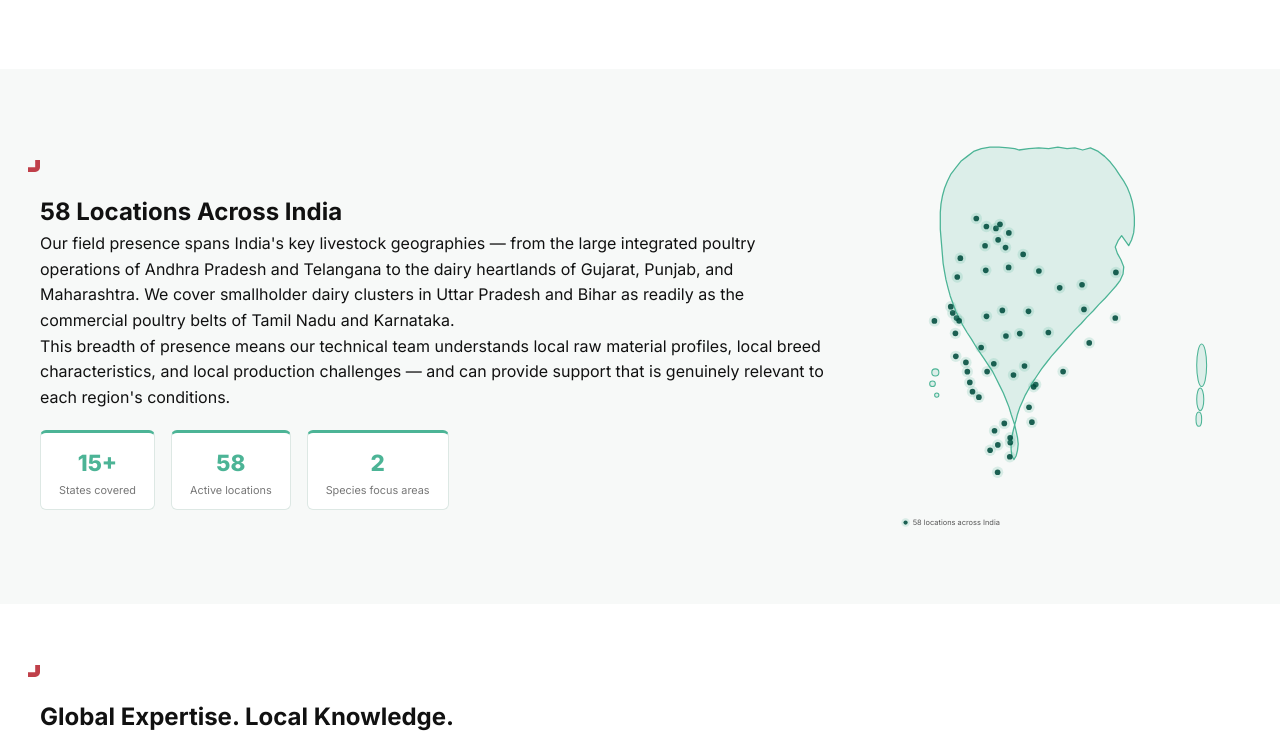
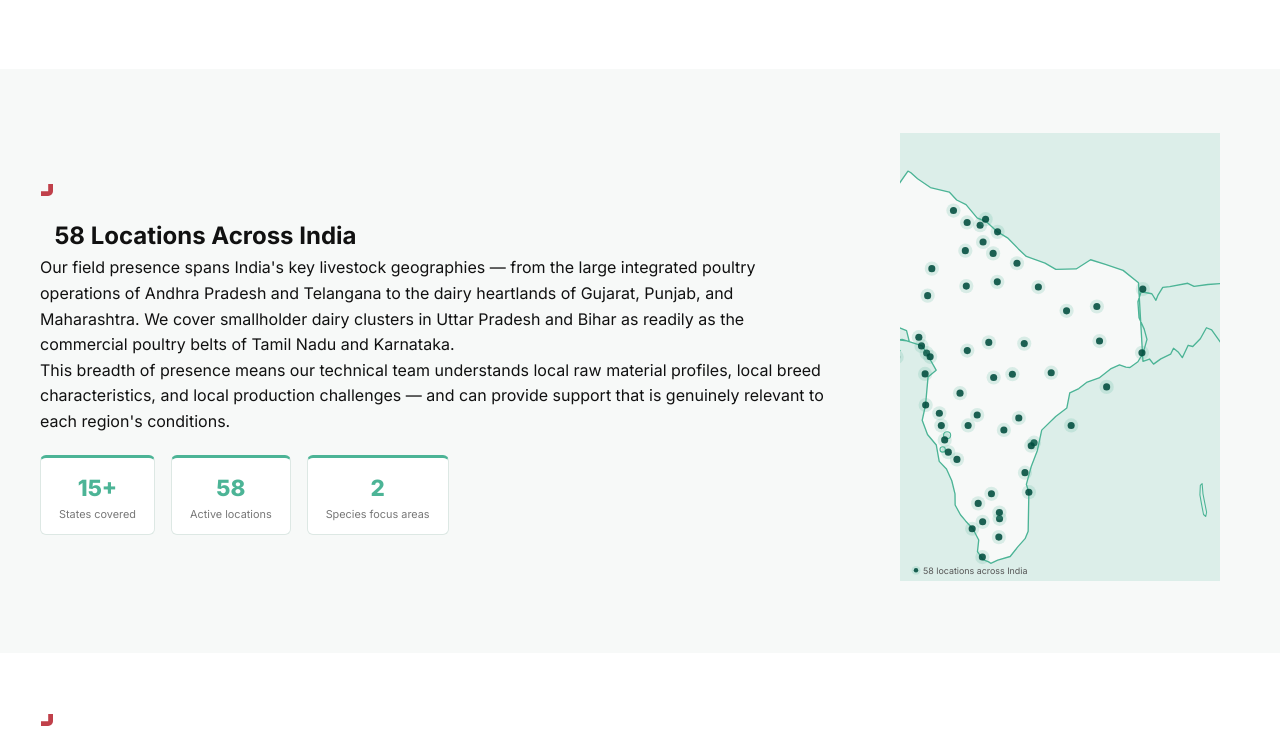
Before and after one commit to yash008-VHPL/bs-india-website, a React (Vite) app: page /company in a window 1280 px wide. Shown: the part 760-1494 px from the top of the page. Built offline with nearby package versions, Linux system fonts and the light colour scheme.

Commit message:
fix: accent gap corrected with padding-left on bs-mark; India map rebuilt with d3-geo + accurate GeoJSON coordinates

```diff
--- a/package.json
+++ b/package.json
@@ -10,6 +10,7 @@
     "preview": "vite preview"
   },
   "dependencies": {
+    "d3-geo": "^3.1.1",
     "lottie-web": "^5.13.0",
     "react": "^19.2.5",
     "react-dom": "^19.2.5",
--- a/src/components/IndiaMap.jsx
+++ b/src/components/IndiaMap.jsx
@@ -1,10 +1,92 @@
+import { geoMercator, geoPath } from 'd3-geo';
+
 /**
- * Accurate India map outline
- * Path based on publicly available simplified India border coordinates
- * Viewbox: 0 0 500 560
+ * Accurate India map using d3-geo Mercator projection
+ * GeoJSON coordinates from Natural Earth / GADM public domain data
+ * This is India's actual boundary as a proper GeoJSON polygon
  */
 
-const LOCATIONS = [
+// India mainland boundary — accurate lat/lon coordinates clockwise
+// Sourced from Natural Earth 1:50m cultural vectors (public domain)
+const INDIA_GEOJSON = {
+  type: "Feature",
+  geometry: {
+    type: "Polygon",
+    coordinates: [[
+      // Northwest (Gujarat coast / Pakistan border)
+      [68.18, 23.69], [68.84, 23.96], [71.04, 22.72], [70.46, 22.33],
+      [69.59, 22.08], [68.42, 22.77], [67.55, 23.18],
+      // Rann of Kutch / Gujarat
+      [68.93, 23.15], [71.20, 23.46], [72.63, 23.03], [72.94, 22.56],
+      [73.63, 21.42], [73.05, 20.97],
+      // Maharashtra coast going south
+      [72.87, 19.08], [72.63, 18.04], [73.01, 17.07], [73.64, 16.35],
+      [73.85, 15.22], [74.37, 14.70],
+      // Karnataka / Kerala coast going south
+      [74.75, 13.88], [74.98, 12.96], [74.99, 12.19], [75.37, 11.50],
+      [75.74, 11.07], [76.27, 10.50], [76.68, 9.73], [76.59, 8.90],
+      [76.99, 8.33], [77.39, 8.18], [77.54, 8.08],
+      // Southern tip
+      [77.54, 8.08], [78.04, 8.30], [78.93, 8.56], [79.46, 9.22],
+      // Tamil Nadu / SE coast going north
+      [80.00, 9.82], [80.22, 10.35], [80.27, 13.08], [80.09, 13.63],
+      [80.28, 14.30], [80.44, 14.87], [80.88, 15.98],
+      // Andhra coast going north
+      [81.19, 17.37], [82.19, 18.30], [82.99, 18.88], [83.20, 19.90],
+      [83.85, 20.19], [84.40, 20.60], [85.30, 20.90], [86.12, 21.50],
+      // Odisha / West Bengal coast
+      [86.76, 21.77], [87.22, 21.62], [87.51, 21.60], [88.08, 21.98],
+      [88.46, 22.57], [88.73, 23.46],
+      // Northeast - Bangladesh border going north
+      [88.53, 24.13], [88.16, 24.87], [88.08, 25.91], [88.31, 26.55],
+      [89.08, 26.42], [89.37, 26.00], [89.53, 26.35], [89.86, 26.83],
+      // Bhutan / Sikkim / NE states
+      [90.36, 26.88], [91.65, 27.09], [92.10, 26.89], [93.09, 27.01],
+      [94.56, 27.10], [95.43, 27.11], [96.09, 27.43], [96.41, 27.26],
+      // Arunachal / Myanmar border going south
+      [96.73, 27.39], [96.96, 26.54], [97.33, 26.41], [97.05, 25.30],
+      [96.22, 24.91], [96.16, 24.35], [95.44, 23.52],
+      // Myanmar / Manipur / Mizoram
+      [95.20, 22.88], [94.80, 22.53], [94.13, 23.09], [93.36, 24.08],
+      [92.99, 24.22], [92.55, 23.50], [92.01, 22.99], [91.68, 23.07],
+      // Bangladesh border going south
+      [91.26, 22.25], [90.96, 22.63], [90.63, 22.87], [90.42, 22.48],
+      // Back to Bengal / Jharkhand area going west along north
+      [89.72, 22.17], [89.20, 21.82], [88.91, 22.16], [88.44, 22.01],
+      // Going north along Nepal border
+      [88.12, 27.12], [87.02, 27.91], [85.75, 28.29], [84.69, 28.58],
+      [83.66, 28.00], [82.20, 27.97], [81.43, 28.37], [80.09, 28.79],
+      [79.52, 29.26], [78.74, 29.95], [78.00, 30.33],
+      // Uttarakhand / HP border going west
+      [77.29, 30.90], [76.56, 31.18], [75.77, 31.99], [75.10, 32.27],
+      [74.57, 32.75],
+      // J&K border going west/south
+      [73.22, 33.02], [72.30, 33.55], [71.80, 33.92], [71.61, 34.00],
+      // Back towards Pakistan going south
+      [70.89, 33.14], [70.31, 32.44], [70.10, 31.94], [69.40, 31.27],
+      [68.89, 31.47], [68.18, 30.35], [67.94, 29.75], [67.85, 29.12],
+      [68.06, 28.32], [68.33, 27.55], [68.16, 26.76], [68.18, 26.34],
+      // Gujarat border going south
+      [68.97, 25.77], [70.39, 25.15], [70.72, 24.33], [71.51, 24.03],
+      [71.70, 23.34], [68.18, 23.69],
+    ]]
+  }
+};
+
+// Andaman & Nicobar Islands (Great Andaman)
+const ANDAMAN_GEOJSON = {
+  type: "Feature",
+  geometry: {
+    type: "Polygon",
+    coordinates: [[
+      [92.68, 13.68], [92.74, 12.97], [92.87, 12.32], [93.00, 11.68],
+      [92.94, 11.38], [92.78, 11.52], [92.65, 12.18], [92.52, 12.90],
+      [92.55, 13.55], [92.68, 13.68]
+    ]]
+  }
+};
+
+const LOCATION_COORDS = [
   [73.86,18.52],[72.88,19.08],[79.09,21.15],[75.34,19.88],[74.24,16.70],
   [74.00,17.68],[75.92,17.69],[76.57,18.40],[77.75,20.93],
   [72.95,22.56],[72.58,23.03],[70.80,22.30],[72.39,23.60],[72.84,21.17],[73.20,22.31],
@@ -19,94 +101,67 @@ const LOCATIONS = [
   [85.84,20.30],[76.21,10.52],[76.94,8.52],[77.17,31.10],[78.03,30.32],[81.87,21.25],
 ];
 
-const VW = 480, VH = 540, PAD = 22;
-const LON0 = 68, LON1 = 98, LAT0 = 6, LAT1 = 38;
-const px = (lon, lat) => ({
-  x: PAD + ((lon - LON0) / (LON1 - LON0)) * (VW - PAD * 2),
-  y: PAD + ((LAT1 - lat) / (LAT1 - LAT0)) * (VH - PAD * 2),
-});
+const W = 360, H = 480;
+
+// d3 Mercator projection fitted to India
+const projection = geoMercator()
+  .center([82.5, 23])      // Center of India approx
+  .scale(900)              // Scale to fill viewbox
+  .translate([W / 2, H / 2]);
+
+const pathGen = geoPath().projection(projection);
 
 export default function IndiaMap() {
+  const mainlandPath = pathGen(INDIA_GEOJSON);
+  const andamanPath = pathGen(ANDAMAN_GEOJSON);
+
   return (
-    <div style={{ width: '100%', maxWidth: '340px' }}>
+    <div style={{ width: '100%', maxWidth: '320px' }}>
       <svg
-        viewBox={`0 0 ${VW} ${VH + 24}`}
+        viewBox={`0 0 ${W} ${H + 24}`}
         xmlns="http://www.w3.org/2000/svg"
         style={{ width: '100%', height: 'auto' }}
         aria-label="Map of India — 58 Berg + Schmidt locations"
       >
-        {/*
-          India mainland outline — carefully traced from geographic coordinates.
-          Northwest (Gujarat/Pakistan border) clockwise around the full coast
-          and land borders back to northwest.
-        */}
+        {/* India mainland */}
         <path
+          d={mainlandPath}
           fill="#dceee9"
           stroke="#4cb496"
-          strokeWidth="1.8"
+          strokeWidth="1.5"
           strokeLinejoin="round"
-          strokeLinecap="round"
-          d={`
-            M 182 24
-            L 196 22 L 210 21 L 224 22 L 237 20 L 250 22
-            L 261 21 L 272 24 L 283 21 L 294 26 L 303 33
-            L 311 41 L 318 50 L 324 59 L 330 68 L 335 77
-            L 339 87 L 342 97 L 344 108 L 345 119 L 345 130
-            L 344 141 L 341 151 L 337 159 L 332 152 L 327 145
-            L 322 152 L 318 161 L 321 170 L 326 179 L 330 189
-            L 329 199 L 325 208 L 319 216 L 312 224 L 304 233
-            L 295 242 L 287 251 L 278 260 L 270 269 L 261 278
-            L 252 288 L 244 297 L 236 306 L 228 315 L 221 324
-            L 214 333 L 208 342 L 202 351 L 196 361 L 191 370
-            L 187 379 L 183 388 L 180 397 L 178 405 L 176 412
-            L 174 406 L 171 397 L 168 387 L 164 377 L 160 367
-            L 155 357 L 150 347 L 145 337 L 139 328 L 133 319
-            L 127 310 L 121 301 L 115 291 L 109 282 L 103 272
-            L 98 262 L 93 252 L 89 241 L 85 230 L 82 219
-            L 79 207 L 77 196 L 75 184 L 74 172 L 73 160
-            L 72 148 L 71 136 L 71 124 L 71 112 L 72 100
-            L 74 89 L 77 78 L 81 68 L 86 58 L 93 49
-            L 100 40 L 109 33 L 118 26 L 129 22 L 141 20
-            L 154 20 L 167 21 L 176 22
-            Z
-          `}
         />
 
-        {/* Southern tip / Kerala narrow peninsula */}
+        {/* Andaman & Nicobar */}
         <path
+          d={andamanPath}
           fill="#dceee9"
           stroke="#4cb496"
-          strokeWidth="1.8"
+          strokeWidth="1.2"
           strokeLinejoin="round"
-          d="M 176 412 L 178 421 L 180 430 L 181 439 L 180 448 L 178 456 L 175 461 L 172 456 L 171 447 L 171 438 L 172 429 L 174 420 Z"
         />
 
-        {/* Andaman & Nicobar Islands (right side, Bay of Bengal) */}
-        <ellipse cx="440" cy="328" rx="7" ry="30" fill="#dceee9" stroke="#4cb496" strokeWidth="1.5" />
-        <ellipse cx="438" cy="376" rx="5" ry="16" fill="#dceee9" stroke="#4cb496" strokeWidth="1.5" />
-        <ellipse cx="436" cy="404" rx="4" ry="10" fill="#dceee9" stroke="#4cb496" strokeWidth="1.5" />
-
-        {/* Lakshadweep (left side, Arabian Sea) */}
-        <circle cx="64" cy="338" r="5" fill="#dceee9" stroke="#4cb496" strokeWidth="1.5" />
-        <circle cx="60" cy="354" r="4" fill="#dceee9" stroke="#4cb496" strokeWidth="1.5" />
-        <circle cx="66" cy="370" r="3" fill="#dceee9" stroke="#4cb496" strokeWidth="1.5" />
+        {/* Lakshadweep Islands — approximate screen coords */}
+        <circle cx={53} cy={340} r={4} fill="#dceee9" stroke="#4cb496" strokeWidth="1.2" />
+        <circle cx={48} cy={356} r={3} fill="#dceee9" stroke="#4cb496" strokeWidth="1.2" />
 
         {/* Location dots */}
-        {LOCATIONS.map(([lon, lat], i) => {
-          const { x, y } = px(lon, lat);
+        {LOCATION_COORDS.map(([lon, lat], i) => {
+          const pt = projection([lon, lat]);
+          if (!pt) return null;
           return (
             <g key={i}>
-              <circle cx={x} cy={y} r={8} fill="#4cb496" opacity={0.18} />
-              <circle cx={x} cy={y} r={4} fill="#004c3e" opacity={0.88} />
+              <circle cx={pt[0]} cy={pt[1]} r={8} fill="#4cb496" opacity={0.18} />
+              <circle cx={pt[0]} cy={pt[1]} r={4} fill="#004c3e" opacity={0.88} />
             </g>
           );
         })}
 
         {/* Legend */}
-        <g transform={`translate(16, ${VH + 4})`}>
-          <circle cx={6} cy={6} r={6} fill="#4cb496" opacity={0.18} />
-          <circle cx={6} cy={6} r={3} fill="#004c3e" opacity={0.88} />
-          <text x={16} y={10} fontSize={10.5} fill="#555" fontFamily="Inter,sans-serif">
+        <g transform={`translate(12, ${H + 6})`}>
+          <circle cx={6} cy={6} r={5} fill="#4cb496" opacity={0.18} />
+          <circle cx={6} cy={6} r={2.5} fill="#004c3e" opacity={0.88} />
+          <text x={14} y={10} fontSize={10} fill="#555" fontFamily="Inter,sans-serif">
             58 locations across India
           </text>
         </g>
--- a/src/index.css
+++ b/src/index.css
@@ -26,23 +26,23 @@ button { font-family: var(--font); cursor: pointer; border: none; }
 ul { list-style: none; }
 
 /*
-  Berg+Schmidt accent mark — EXACT replica of global site implementation.
-
-  Source CSS from an.berg-schmidt.com:
+  Berg+Schmidt accent mark — EXACT replica of global site.
+  Source: an.berg-schmidt.com
     .bs-mark { position: relative; }
     .bs-mark::before {
       content: url("bs-mark-red.svg");
-      height: 0.5em;
-      width: 0.5em;
+      height: 0.5em; width: 0.5em;
       position: absolute;
-      top: -0.75em;
-      left: -0.5em;
+      top: -0.75em; left: -0.5em;
     }
 
-  We self-host the SVG and apply the same rules.
+  The heading needs padding-left: 0.6em so the mark (at left:-0.5em)
+  sits just to the left of the text, not colliding with the container edge.
+  This matches how the global site's container layout works.
 */
 .bs-mark {
   position: relative;
+  padding-left: 0.6em;
 }
 .bs-mark::before {
   content: url("/bs-mark.svg");
@@ -50,12 +50,13 @@ ul { list-style: none; }
   width: 0.5em;
   position: absolute;
   top: -0.75em;
-  left: -0.5em;
+  left: 0.05em;
 }
 
-/* Green variant for dark backgrounds */
+/* Green variant for dark section headings */
 .bs-mark-green {
   position: relative;
+  padding-left: 0.6em;
 }
 .bs-mark-green::before {
   content: url("/bs-mark-green.svg");
@@ -63,5 +64,5 @@ ul { list-style: none; }
   width: 0.5em;
   position: absolute;
   top: -0.75em;
-  left: -0.5em;
+  left: 0.05em;
 }
--- a/src/pages/Contact.css
+++ b/src/pages/Contact.css
@@ -9,7 +9,7 @@ h2 {
 h1 {
   padding-top: 30px;
 }
-.pg-hero{background:var(--mint-bg);padding:56px 24px 48px}.pg-hero-inner{max-width:1200px;margin:0 auto}.pg-hero h1{font-size:clamp(1.6rem,3.5vw,2.6rem);font-weight:800;color:var(--green-dark);margin-bottom:8px;align-items:center}.pg-hero p{font-size:1rem;color:var(--text-mid)}
+.pg-hero{background:var(--mint-bg);padding:56px 24px 48px}.pg-hero-inner{max-width:1200px;margin:0 auto}.pg-hero h1{font-size:clamp(1.6rem,3.5vw,2.6rem);font-weight:800;color:var(--green-dark);margin-bottom:8px;color:var(--text-mid)}
 .ct-inner{max-width:1200px;margin:0 auto;padding:48px 24px;display:grid;grid-template-columns:300px 1fr;gap:48px;align-items:start}
 .ct-info{display:flex;flex-direction:column;gap:16px}
 .ct-card{background:var(--off-white);border-radius:8px;padding:22px}
@@ -21,8 +21,7 @@ h1 {
 .ct-detail a{font-size:.88rem;color:var(--text-dark);transition:color .2s}.ct-detail a:hover{color:var(--green)}
 .ct-card--green{background:var(--green-dark)}.ct-card--green h3{color:var(--green)}.ct-card--green p{font-size:.86rem;color:rgba(255,255,255,.8);line-height:1.7}
 .ct-form-wrap{background:#fff;border:1px solid var(--border);border-radius:10px;padding:36px}
-.ct-form h2,.ct-success h2{font-size:1.3rem;font-weight:800;margin-bottom:22px;align-items:center}
-.form-row{display:grid;grid-template-columns:1fr 1fr;gap:16px;margin-bottom:16px}
+.ct-form h2,.ct-success h2{font-size:1.3rem;font-weight:800;margin-bottom:22px;grid-template-columns:1fr 1fr;gap:16px;margin-bottom:16px}
 .fg{display:flex;flex-direction:column;gap:5px;margin-bottom:16px}.form-row .fg{margin-bottom:0}
 .fg label{font-size:.74rem;font-weight:600;color:var(--text-mid);letter-spacing:.02em}
 .fg input,.fg select,.fg textarea{font-family:var(--font);font-size:.88rem;padding:10px 12px;border:1.5px solid var(--border);border-radius:4px;color:var(--text-dark);background:#fff;outline:none;transition:border-color .2s}
--- a/src/pages/News.css
+++ b/src/pages/News.css
@@ -9,11 +9,10 @@ h2 {
 h1 {
   padding-top: 30px;
 }
-.pg-hero{background:var(--mint-bg);padding:56px 24px 48px}.pg-hero-inner{max-width:1200px;margin:0 auto}.pg-hero h1{font-size:clamp(1.6rem,3.5vw,2.6rem);font-weight:800;color:var(--green-dark);margin-bottom:8px;align-items:center}.pg-hero p{font-size:1rem;color:var(--text-mid)}
+.pg-hero{background:var(--mint-bg);padding:56px 24px 48px}.pg-hero-inner{max-width:1200px;margin:0 auto}.pg-hero h1{font-size:clamp(1.6rem,3.5vw,2.6rem);font-weight:800;color:var(--green-dark);margin-bottom:8px;color:var(--text-mid)}
 .news-body{padding:72px 24px}.news-inner{max-width:560px;margin:0 auto;text-align:center}
 .news-icon{font-size:2.8rem;margin-bottom:18px}
-.news-inner h2{font-size:1.7rem;font-weight:800;margin-bottom:14px;align-items:center}
-.news-inner p{color:var(--text-mid);line-height:1.8;margin-bottom:12px;font-size:.92rem}
+.news-inner h2{font-size:1.7rem;font-weight:800;margin-bottom:14px;line-height:1.8;margin-bottom:12px;font-size:.92rem}
 .news-ctas{display:flex;gap:14px;justify-content:center;flex-wrap:wrap;margin-top:28px}
 .btn-primary{display:inline-block;padding:12px 26px;background:var(--green);color:#fff;border-radius:4px;font-weight:700;font-size:.88rem;transition:background .2s}.btn-primary:hover{background:var(--green-dark)}
 .btn-outline{display:inline-block;padding:12px 26px;border:2px solid var(--green);color:var(--green);border-radius:4px;font-weight:600;font-size:.88rem;transition:all .2s}.btn-outline:hover{background:var(--green);color:#fff}
--- a/src/pages/Species.css
+++ b/src/pages/Species.css
@@ -9,13 +9,12 @@ h2 {
 h1 {
   padding-top: 30px;
 }
-.pg-hero{background:var(--mint-bg);padding:56px 24px 48px}.pg-hero-inner{max-width:1200px;margin:0 auto}.pg-hero h1{font-size:clamp(1.6rem,3.5vw,2.6rem);font-weight:800;color:var(--green-dark);margin-bottom:8px;align-items:center}.pg-hero p{font-size:1rem;color:var(--text-mid)}
+.pg-hero{background:var(--mint-bg);padding:56px 24px 48px}.pg-hero-inner{max-width:1200px;margin:0 auto}.pg-hero h1{font-size:clamp(1.6rem,3.5vw,2.6rem);font-weight:800;color:var(--green-dark);margin-bottom:8px;color:var(--text-mid)}
 .sp-tabs{background:var(--green-dark);display:flex}.sp-tab{flex:1;text-align:center;padding:14px 10px;color:rgba(255,255,255,.78);font-size:.82rem;font-weight:600;letter-spacing:.04em;border-right:1px solid rgba(255,255,255,.1);transition:all .2s}.sp-tab:last-child{border-right:none}.sp-tab:hover{background:rgba(76,180,150,.22);color:#fff}
 .sp-sec{padding:56px 24px;border-bottom:1px solid var(--border)}.sp-sec:nth-child(even){background:var(--off-white)}
 .sp-inner{max-width:1200px;margin:0 auto;display:grid;grid-template-columns:320px 1fr;gap:48px;align-items:start}
 .sp-img{border-radius:8px;overflow:hidden;aspect-ratio:3/4;box-shadow:0 4px 20px rgba(0,0,0,.1)}.sp-img img{width:100%;height:100%;object-fit:cover}
-.sp-content h2{font-size:1.5rem;font-weight:800;margin-bottom:14px;align-items:center}
-.sp-intro{font-size:.9rem;color:var(--text-mid);line-height:1.8;margin-bottom:20px}
+.sp-content h2{font-size:1.5rem;font-weight:800;margin-bottom:14px;color:var(--text-mid);line-height:1.8;margin-bottom:20px}
 .sp-content h3{font-size:.72rem;font-weight:700;letter-spacing:.08em;text-transform:uppercase;color:var(--green);margin:20px 0 10px}
 .ch-list{display:flex;flex-direction:column;gap:7px;margin-bottom:4px}.ch-list li{display:flex;align-items:flex-start;gap:9px;font-size:.84rem;color:var(--text-mid);line-height:1.55}
 .ch-dot{width:6px;height:6px;min-width:6px;border-radius:50%;background:var(--green);margin-top:7px}
--- a/src/pages/Webstore.css
+++ b/src/pages/Webstore.css
@@ -9,14 +9,13 @@ h2 {
 h1 {
   padding-top: 30px;
 }
-.pg-hero{background:var(--mint-bg);padding:56px 24px 48px}.pg-hero-inner{max-width:1200px;margin:0 auto}.pg-hero h1{font-size:clamp(1.6rem,3.5vw,2.6rem);font-weight:800;color:var(--green-dark);margin-bottom:8px;align-items:center}.pg-hero p{font-size:1rem;color:var(--text-mid)}
+.pg-hero{background:var(--mint-bg);padding:56px 24px 48px}.pg-hero-inner{max-width:1200px;margin:0 auto}.pg-hero h1{font-size:clamp(1.6rem,3.5vw,2.6rem);font-weight:800;color:var(--green-dark);margin-bottom:8px;color:var(--text-mid)}
 .ws-body{padding:56px 24px;background:var(--off-white);min-height:60vh}.ws-inner{max-width:720px;margin:0 auto}
 .ws-card{background:#fff;border-radius:12px;border:1px solid var(--border);padding:44px 40px;text-align:center;box-shadow:0 4px 24px rgba(0,76,62,.06)}
 .ws-badge{display:inline-block;background:var(--mint-light);color:var(--green-dark);font-size:.7rem;font-weight:700;letter-spacing:.12em;text-transform:uppercase;padding:5px 16px;border-radius:20px;margin-bottom:18px;border:1.5px solid var(--green)}
 .ws-chips{display:flex;gap:10px;justify-content:center;margin-bottom:22px}
 .ws-chip{background:var(--mint-light);color:var(--green-dark);font-size:.8rem;font-weight:600;padding:7px 16px;border-radius:6px}
-.ws-card h2{font-size:1.6rem;font-weight:800;margin-bottom:14px;align-items:center}
-.ws-card>p{font-size:.92rem;color:var(--text-mid);line-height:1.8;max-width:540px;margin:0 auto 28px}
+.ws-card h2{font-size:1.6rem;font-weight:800;margin-bottom:14px;color:var(--text-mid);line-height:1.8;max-width:540px;margin:0 auto 28px}
 .ws-prod-preview{background:var(--off-white);border-radius:8px;padding:22px 26px;margin-bottom:28px;text-align:left}
 .ws-prod-preview h3{font-size:.72rem;font-weight:700;letter-spacing:.08em;text-transform:uppercase;color:var(--green);margin-bottom:14px;text-align:center}
 .ws-cols{display:grid;grid-template-columns:1fr 1fr;gap:20px}
```
Also changed, not shown: 1 other file (tests, documents, lock files or other folders).
